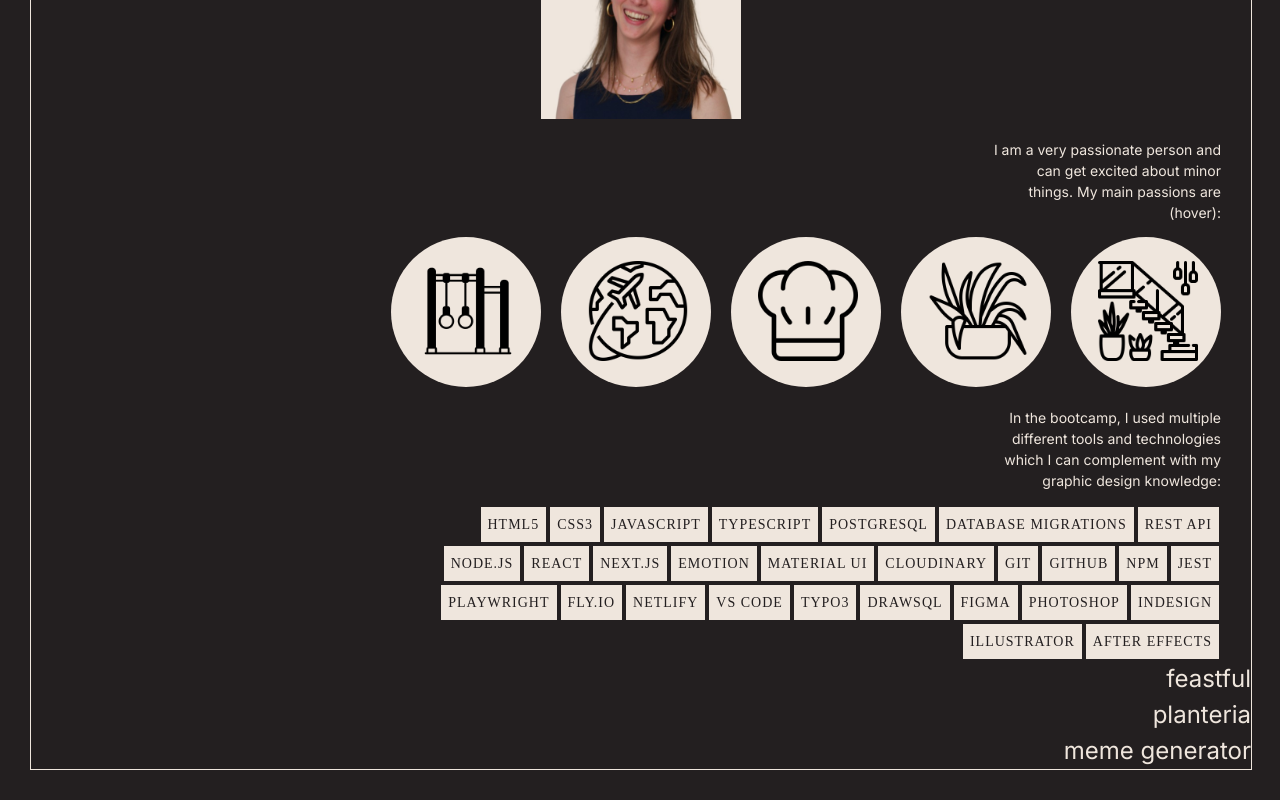
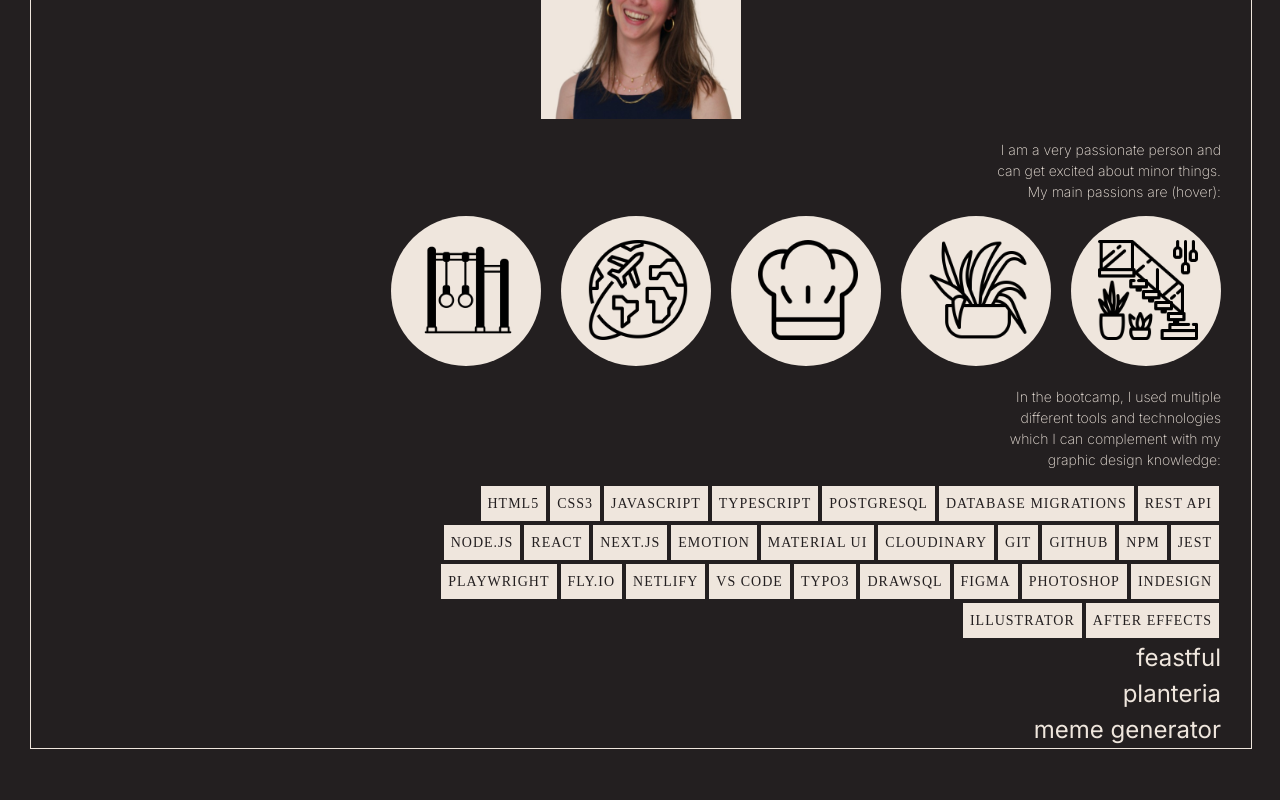
Before and after one commit to utsch1/portfolio, a React (Create React App) app: page / in a window 1280 px wide. Shown: the part 942-1742 px from the top of the page. After the commit the page ends 1721 px from the top, so only its background shows below. Built offline with nearby package versions, Linux system fonts and the light colour scheme; a web font is replaced by a local one.

Commit message:
Change font weight in buttons and paragraphs

```diff
--- a/src/App.css
+++ b/src/App.css
@@ -5,6 +5,8 @@
   text-align: justify;
   line-height: 1.5;
   font-family: 'Inter', sans-serif;
+  font-weight: lighter;
+  font-size: 16px;
 }
 
 .dark {
--- a/src/App.js
+++ b/src/App.js
@@ -60,6 +60,7 @@ const navbar = css`
     cursor: pointer;
     text-align: left;
     border-bottom: 2px solid transparent;
+    font-family: 'Inter', sans-serif;
     font-weight: lighter;
   }
 
--- a/src/Projects.js
+++ b/src/Projects.js
@@ -5,8 +5,6 @@ import { css } from '@emotion/react';
 // import websiteLight from './Logos/websiteLight.png';
 
 const projects = css`
-  background-color: #231f20;
-  color: #efe6dd;
   width: calc(100vw - 60px);
   display: flex;
   flex-direction: column;
@@ -16,7 +14,7 @@ const projects = css`
   h2 {
     width: 230px;
     text-align: right;
-    margin: 0;
+    margin: 0 30px 0 0;
     font-weight: normal;
   }
 `;
```
